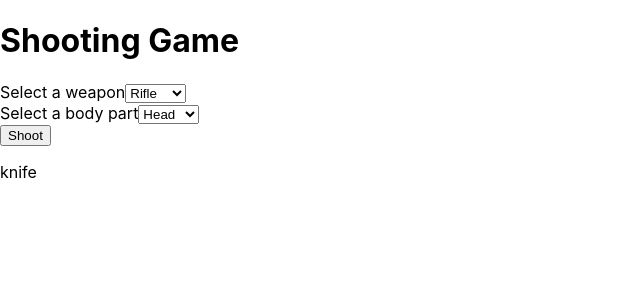
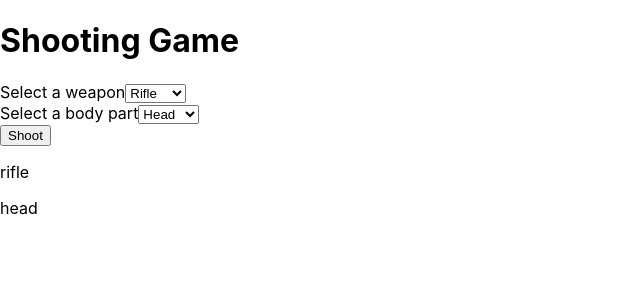
Before and after one commit to ValeraPostolnik/cs-text, a React (Create React App) app: page / in a window 1280 px wide. Shown: the top 300 px of the page, without its empty margins (0-640 px from the left). Built offline with nearby package versions, Linux system fonts and the light colour scheme.

Commit message:
Connected selects with state

```diff
--- a/src/App.js
+++ b/src/App.js
@@ -2,7 +2,8 @@
 import { useState } from "react";
 
 export default function App() {
-  const [selectedWeapon, setSelectedWeapon] = useState("knife");
+  const [selectedWeapon, setSelectedWeapon] = useState("rifle");
+  const [selectedBodyPart, setSelectedBodyPart] = useState("head")
   const weapons = {
     rifle: {
       head: 60,
@@ -29,6 +30,14 @@ export default function App() {
       hands: 50,
     },
   };
+function changeWeapon(event) {
+  setSelectedWeapon(event.target.value)
+}
+function changeBodyPart(event) {
+  setSelectedBodyPart(event.target.value)
+}
+
+
   function getResult() {
     const weapon = document.getElementById("weaponSelect").value;
     const bodyPart = document.getElementById("bodyPartSelect").value;
@@ -58,32 +67,36 @@ export default function App() {
       <div className="row d-flex justify-content-center">
         <div className="col">
           <label for="weaponSpdelect">Select a weapon</label>
-          <select name="weapon" id="weaponSelect" className="form-select mb-3">
-            <option value="rifle">Rifle</option>
-            <option value="pistol">Pistol</option>
-            <option value="uzi">UZI</option>
-            <option value="sniper">Sniper</option>
+          <select value={selectedWeapon}
+            onChange={changeWeapon} name="weapon" id="weaponSelect" className="form-select mb-3">
+            <option value="Rifle">Rifle</option>
+            <option value="Pistol">Pistol</option>
+            <option value="Uzi">UZI</option>
+            <option value="Sniper">Sniper</option>
           </select>
         </div>
 
         <div className="col">
           <label for="bodyPartSelect">Select a body part</label>
           <select
+            value={selectedBodyPart}
+            onChange={changeBodyPart}
             name="bodyPart"
             id="bodyPartSelect"
             className="form-select  mb-3"
           >
-            <option value="head">Head</option>
-            <option value="body">Body</option>
-            <option value="legs">Legs</option>
-            <option value="hands">Hands</option>
+            <option value="Head">Head</option>
+            <option value="Body">Body</option>
+            <option value="Legs">Legs</option>
+            <option value="Hands">Hands</option>
           </select>
         </div>
       </div>
       <button onClick={getResult} className="btn btn-danger">
         Shoot
       </button>
-      <p>{selectedWeapon}</p>
+      <p id="weaponText">{selectedWeapon}</p>
+      <p id="bodyText">{selectedBodyPart}</p>
       <p id="result"></p>
     </main>
   );
```
